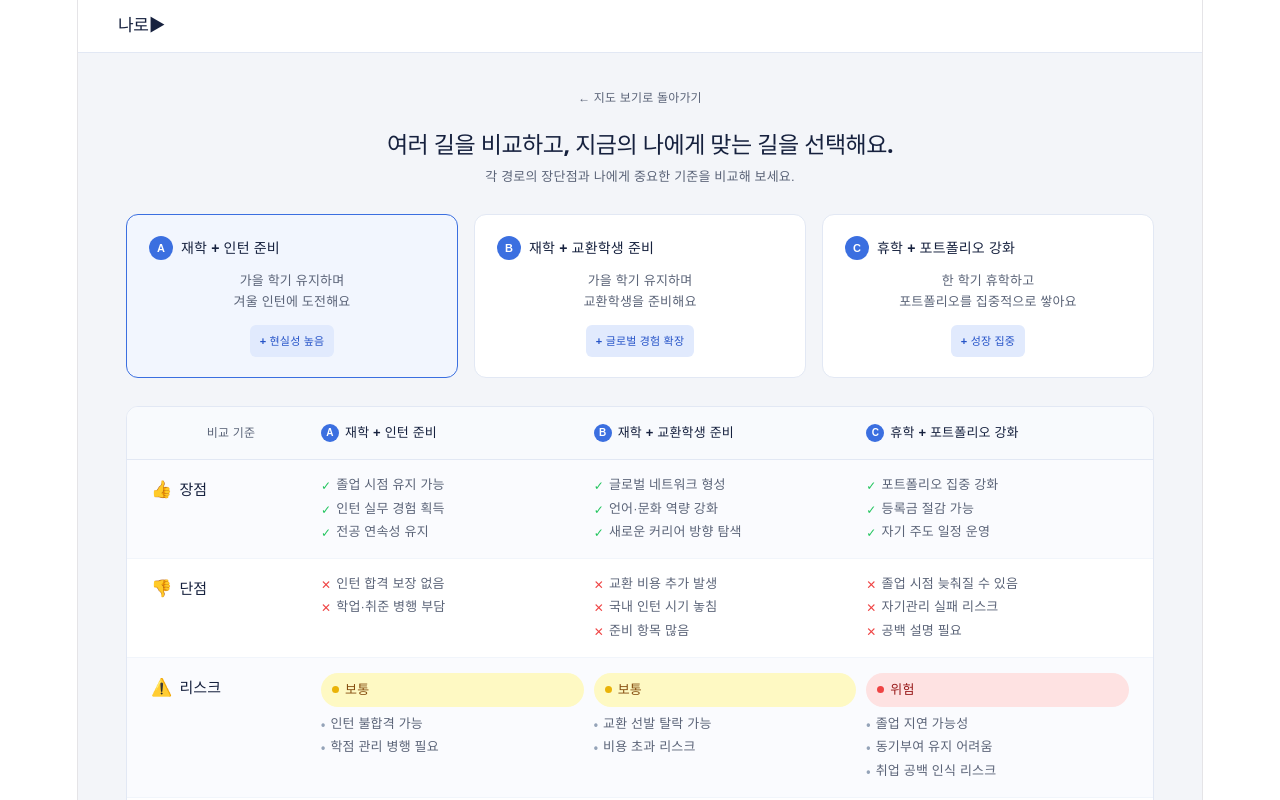
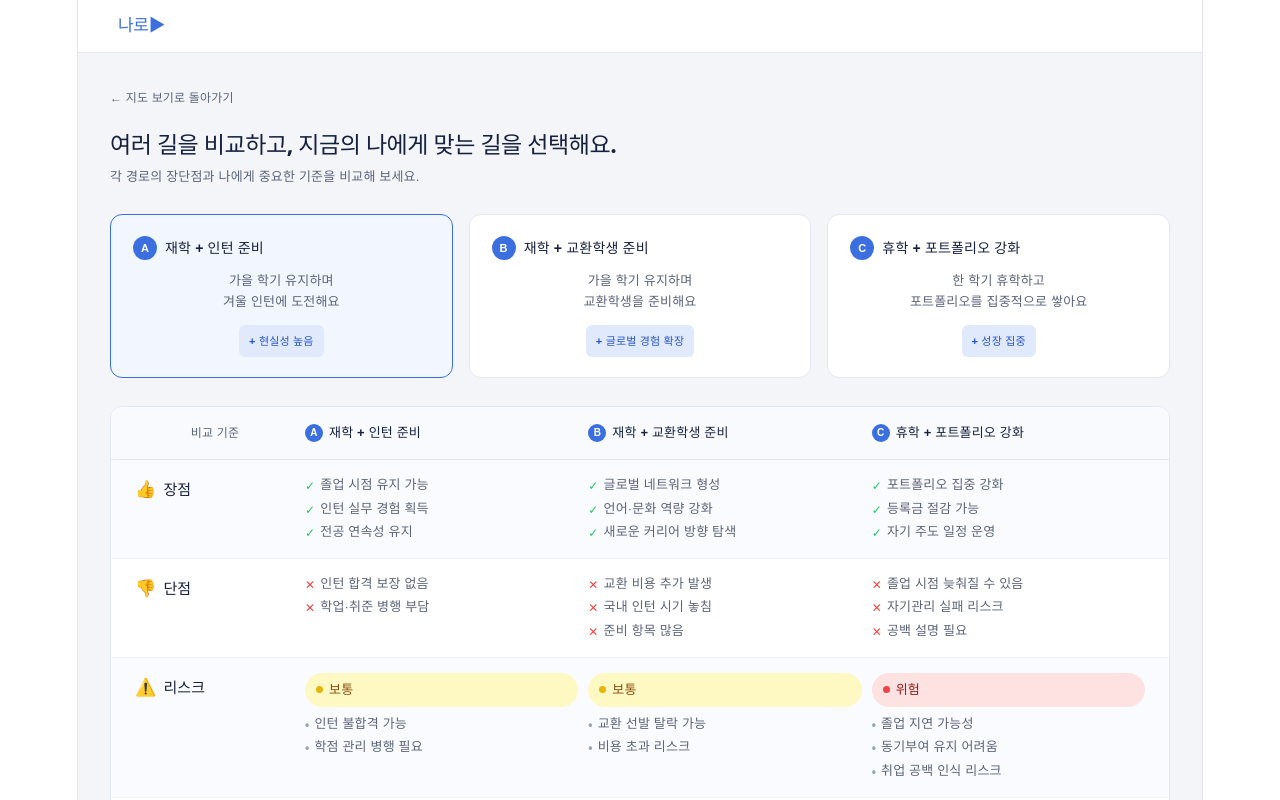
Before and after one commit to likelion-hackathon-naro/naro-hackathon, a React app in the folder frontend/: page / in a window 1280 px wide. Shown: the top 800 px of the page. Built offline with nearby package versions, Linux system fonts and the light colour scheme; the HTML template or start-up script is replaced by a standard one.

Commit message:
경로 비교 페이지 피그마랑 비슷하게 수정

```diff
--- a/frontend/src/pages/RouteComparePage.jsx
+++ b/frontend/src/pages/RouteComparePage.jsx
@@ -35,7 +35,7 @@ export default function RouteComparePage({
           style={{
             fontWeight: 700,
             fontSize: 17,
-            color: "#16213E",
+            color: "#3B6FE0",
             letterSpacing: "-0.02em",
           }}
         >
@@ -44,7 +44,11 @@ export default function RouteComparePage({
       </nav>
 
       <div
-        style={{ maxWidth: 1400, margin: "0 auto", padding: "32px 48px 64px" }}
+        style={{
+          maxWidth: "none",
+          margin: "0 auto",
+          padding: "32px 2.5vw 64px",
+        }}
       >
         <div
           style={{
@@ -52,6 +56,7 @@ export default function RouteComparePage({
             color: "#5B6478",
             marginBottom: 18,
             cursor: "pointer",
+            textAlign: "left",
           }}
         >
           ← 지도 보기로 돌아가기
@@ -65,11 +70,19 @@ export default function RouteComparePage({
             margin: "0 0 4px",
             lineHeight: 1.35,
             letterSpacing: "-0.02em",
+            textAlign: "left",
           }}
         >
           여러 길을 비교하고, 지금의 나에게 맞는 길을 선택해요.
         </h1>
-        <p style={{ fontSize: 13, color: "#5B6478", margin: "0 0 24px" }}>
+        <p
+          style={{
+            fontSize: 13,
+            color: "#5B6478",
+            margin: "0 0 24px",
+            textAlign: "left",
+          }}
+        >
           각 경로의 장단점과 나에게 중요한 기준을 비교해 보세요.
         </p>
 
```
